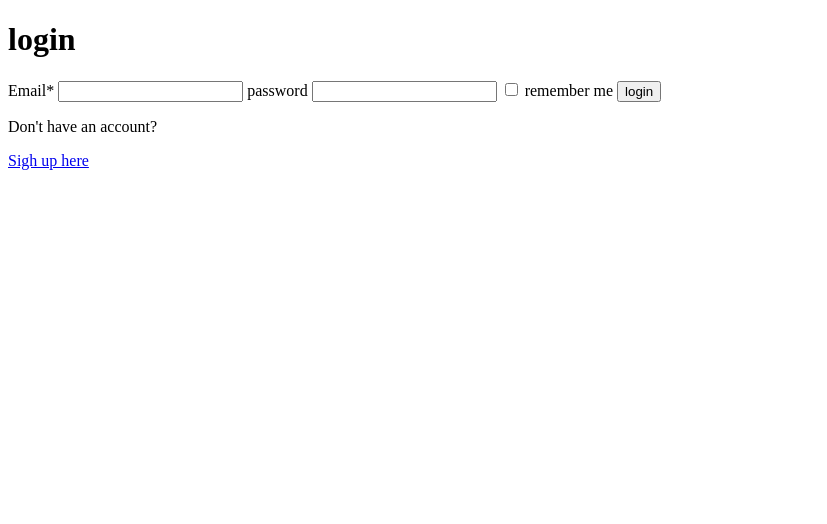
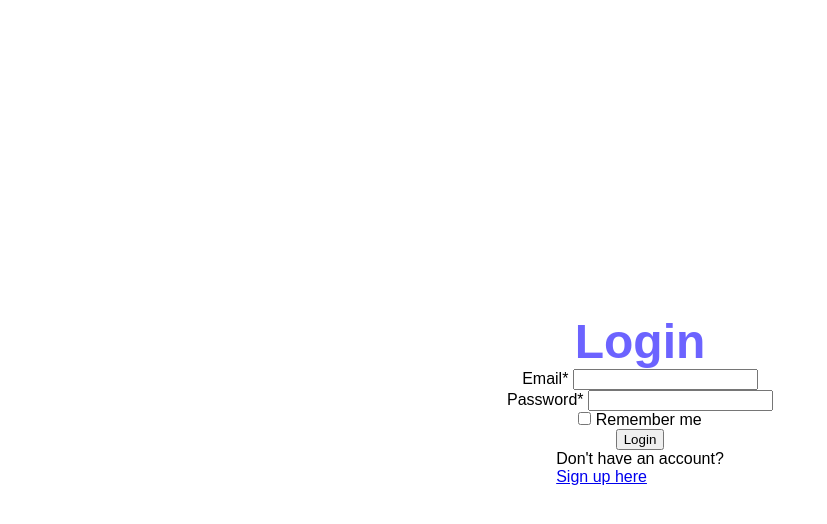
Before and after one commit to imyourmom20/projekts, a plain HTML site: page index.html in a window 1280 px wide. Shown: the whole page, without its empty margins (0-827 px from the left). Drawn offline with Linux system fonts and the light colour scheme.

Commit message:
sakārtots fails ar log in

```diff
--- a/index.html
+++ b/index.html
@@ -3,21 +3,34 @@
 <head>
     <meta charset="UTF-8">
     <meta name="viewport" content="width=device-width, initial-scale=1.0">
-    <title>log in</title>
+    <title>Log in</title>
     <link rel="stylesheet" href="style.css">
 </head>
 <body>
-    <form>
-        <h1>login</h1>
-        <label >Email*</label>
-        <input type="text">
-        <label >password</label>
-        <input type="text">
-        <input type="checkbox">
-        <label >remember me</label>
-        <button>login</button>
-        <p>Don't have an account?</p>
-         <a href="#">Sigh up here</a>
+    <form class="forma">
+        <h1 class="virsraksts">Login</h1>
+
+        <div>
+            <label for="email">Email*</label>
+            <input type="text" id="email">
+        </div>
+
+        <div>
+            <label for="password">Password*</label>
+            <input type="text" id="password">
+        </div>
+
+        <div>
+            <input type="checkbox" id="remember">
+            <label for="remember">Remember me</label>
+        </div>
+
+        <button>Login</button>
+
+        <div>
+            <p>Don't have an account?</p>
+            <a href="#">Sign up here</a>
+        </div>
     </form>
 </body>
 </html>
--- a/style.css
+++ b/style.css
@@ -0,0 +1,24 @@
+*{
+    margin: 0;
+    box-sizing: border-box;
+}
+
+body {
+    font-family: Arial, Helvetica, sans-serif;
+    display: flex;
+    justify-content: center;
+    align-items: center;
+    height: 100vh;
+}
+
+.virsraksts{
+    color: #6C63FF;
+    font-size: 48px;
+    font-weight: bold;
+}
+
+.forma{
+    display: flex;
+    flex-direction: column;
+    align-items: center;
+}
```
